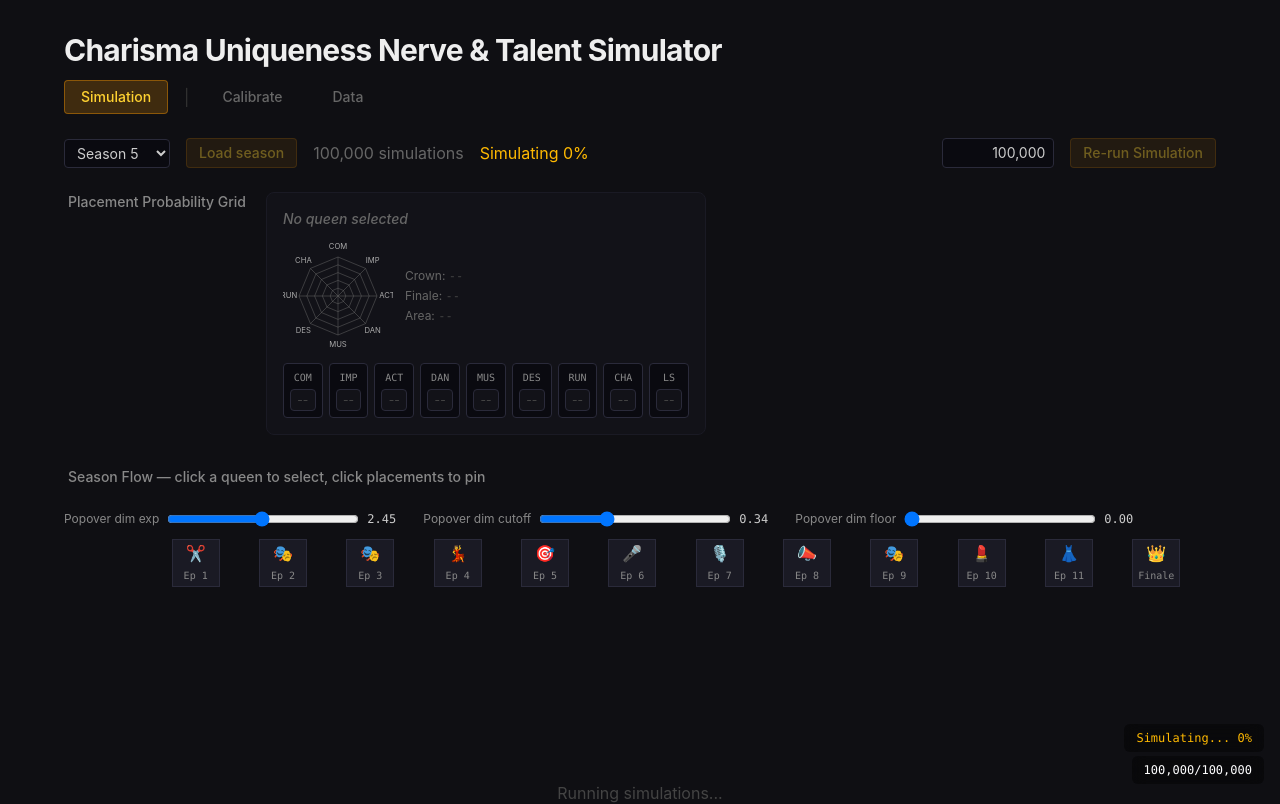
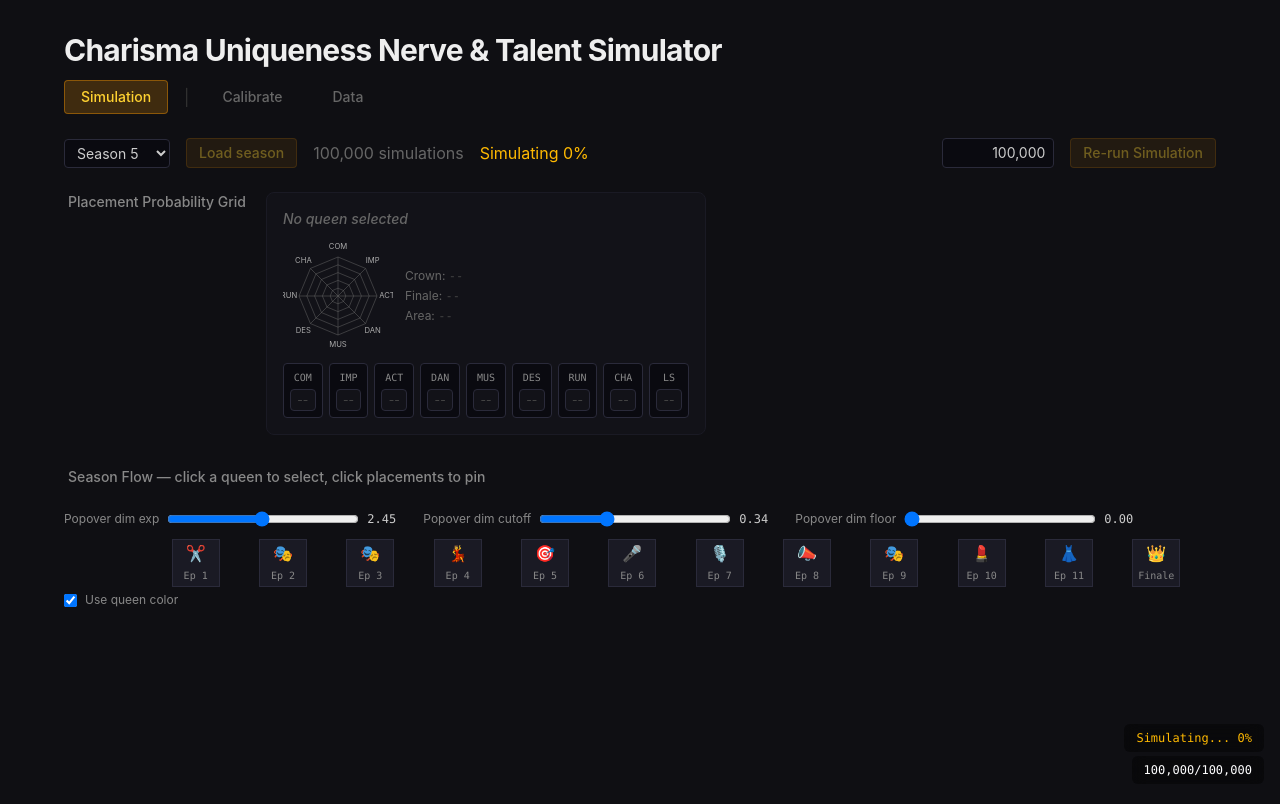
Before and after one commit to mucow24/rpdr-sim, a React (Vite) app: page / in a window 1280 px wide. Shown: the top 804 px of the page. Built offline with nearby package versions, Linux system fonts and the light colour scheme.

Commit message:
Add "Use queen color" toggle above the flow chart
Co-Authored-By: Claude Opus 4.7 <noreply@anthropic.com>

```diff
--- a/src/components/charts/SeasonFlowChart.tsx
+++ b/src/components/charts/SeasonFlowChart.tsx
@@ -24,6 +24,8 @@ const PLACEMENT_FLOW_COLORS: Record<string, string> = Object.fromEntries(
 );
 
 const CHART_PLACEMENTS = [...PLACEMENTS, 'ELIM'] as const;
+
+const NEUTRAL_QUEEN_COLOR = '#888';
 
 const MARGIN = { top: 2, right: 16, bottom: 24, left: 16 };
 const NODE_WIDTH = 8;
@@ -52,6 +54,7 @@ export default function SeasonFlowChart() {
   const [dimExp, setDimExp] = useState(2);
   const [dimBase, setDimBase] = useState(0.04);
   const [dimCutoff, setDimCutoff] = useState(0.3);
+  const [useQueenColor, setUseQueenColor] = useState(true);
 
   const season = useStore(selectCurrentSeason);
   const { baselineResults, filteredResults, conditions, addCondition, removeCondition, clearConditions, selectedQueenId, setSelectedQueenId } =
@@ -265,7 +268,7 @@ export default function SeasonFlowChart() {
           tgtX: colX(0) - NODE_WIDTH / 2, tgtY: tY, tgtH: h,
           srcT: 1.0,
           tgtT: weight,
-          srcColor: queen.color,
+          srcColor: useQueenColor ? queen.color : NEUTRAL_QUEEN_COLOR,
           tgtColor: PLACEMENT_FLOW_COLORS[CHART_PLACEMENTS[ti]],
         });
       }
@@ -457,7 +460,7 @@ export default function SeasonFlowChart() {
             .attr('data-queen', qid)
             .attr('data-t', t)
             .attr('data-color-placement', PLACEMENT_FLOW_COLORS[placementName])
-            .attr('data-color-queen', queen.color)
+            .attr('data-color-queen', useQueenColor ? queen.color : NEUTRAL_QUEEN_COLOR)
             .style('pointer-events', 'none');
         }
       }
@@ -518,10 +521,11 @@ export default function SeasonFlowChart() {
         .attr('gradientUnits', 'userSpaceOnUse')
         .attr('x1', r.srcX).attr('y1', 0)
         .attr('x2', r.tgtX).attr('y2', 0);
+      const qHoverColor = useQueenColor ? queen.color : NEUTRAL_QUEEN_COLOR;
       gradQ.append('stop').attr('offset', '0%')
-        .attr('stop-color', queen.color).attr('stop-opacity', dimOp(r.srcT));
+        .attr('stop-color', qHoverColor).attr('stop-opacity', dimOp(r.srcT));
       gradQ.append('stop').attr('offset', '100%')
-        .attr('stop-color', queen.color).attr('stop-opacity', dimOp(r.tgtT));
+        .attr('stop-color', qHoverColor).attr('stop-opacity', dimOp(r.tgtT));
 
       const sel = isSelected(r.queenId);
       ribbonGroup.append('path')
@@ -654,7 +658,8 @@ export default function SeasonFlowChart() {
       const colorBar = labelGroup.append('rect')
         .attr('x', SOURCE_COL_WIDTH - 22).attr('y', sb.y)
         .attr('width', 6).attr('height', sb.h)
-        .attr('fill', queen.color).attr('opacity', sel ? 1.0 : 0).attr('rx', 1);
+        .attr('fill', useQueenColor ? queen.color : NEUTRAL_QUEEN_COLOR)
+        .attr('opacity', sel ? 1.0 : 0).attr('rx', 1);
       queenBars[queen.id] = colorBar;
 
       // Queen name — always 100% opacity; subtle glow + underline on select/hover.
@@ -931,10 +936,20 @@ export default function SeasonFlowChart() {
       }
     }
 
-  }, [results, season, width, placementAreaH, rectStackOffsetY, srcColOffsetY, selectedQueenId, setSelectedQueenId, conditions, addCondition, removeCondition, clearConditions, dimExp, dimBase, dimCutoff]);
+  }, [results, season, width, placementAreaH, rectStackOffsetY, srcColOffsetY, selectedQueenId, setSelectedQueenId, conditions, addCondition, removeCondition, clearConditions, dimExp, dimBase, dimCutoff, useQueenColor]);
 
   return (
     <div ref={containerRef}>
+      <div className="flex items-center gap-2 mb-2 text-xs text-[#888]">
+        <label className="flex items-center gap-2 cursor-pointer">
+          <input
+            type="checkbox"
+            checked={useQueenColor}
+            onChange={(e) => setUseQueenColor(e.target.checked)}
+          />
+          Use queen color
+        </label>
+      </div>
       {results ? (
         <svg ref={svgRef} width={width} height={height} className="overflow-visible" />
       ) : (
```
